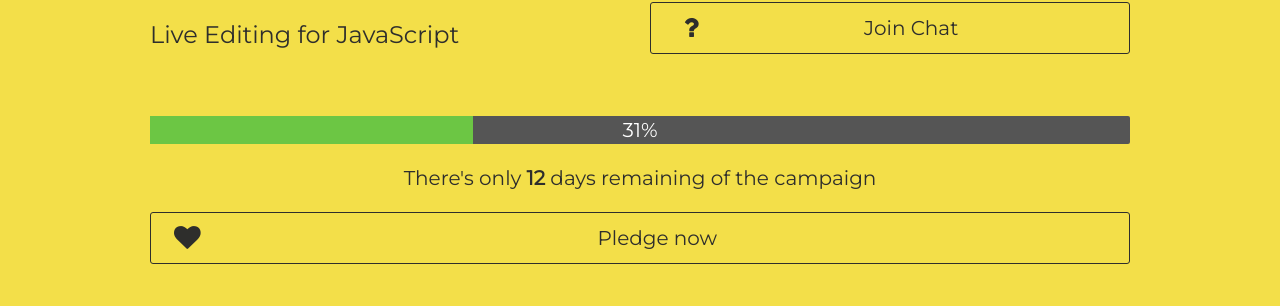
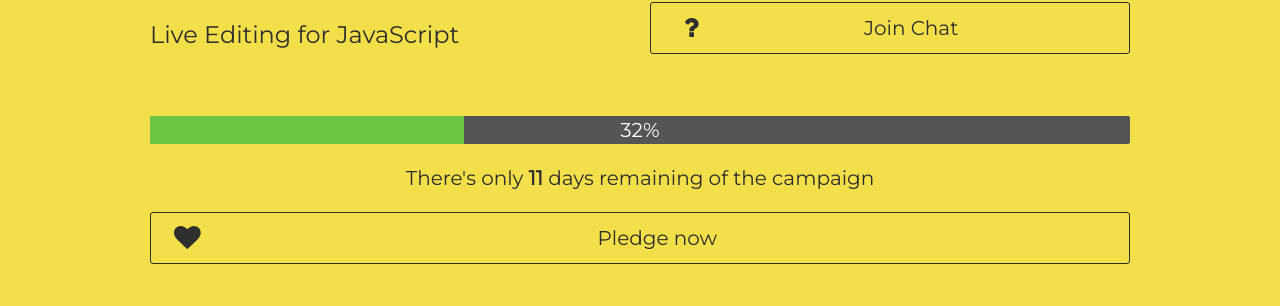
Before and after one commit to stereokai/amok, a Jekyll site: the page built from index.html, in a window 1280 px wide and 900 px high. Shown: the part 260-566 px from the top of the window. Built offline with Jekyll 4.4.1, drawn with Linux system fonts in a browser that asks for light colours; nearby versions of some CDN libraries; library files that are not in the unit come from our copies; comment, search, counter and statistics services are not loaded.

Commit message:
Update funding progress (32%)

```diff
--- a/index.html
+++ b/index.html
@@ -33,13 +33,13 @@ title: Live Editing for JavaScript
 
   <div class="container">
     <div class="progress">
-      <span class="progress-meter" style="width: 33%"></span>
+      <span class="progress-meter" style="width: 32%"></span>
       <p class="progress-text">
-        31%
+        32%
       </p>
     </div>
 
-    <p>There's only <strong>12</strong> days remaining of the campaign</p>
+    <p>There's only <strong>11</strong> days remaining of the campaign</p>
     <a href="https://www.bountysource.com/teams/amok/fundraiser" class="btn btn-block btn-inverse">
       <i class="fa fa-heart fa-lg pull-left"></i> Pledge now
     </a>
```
